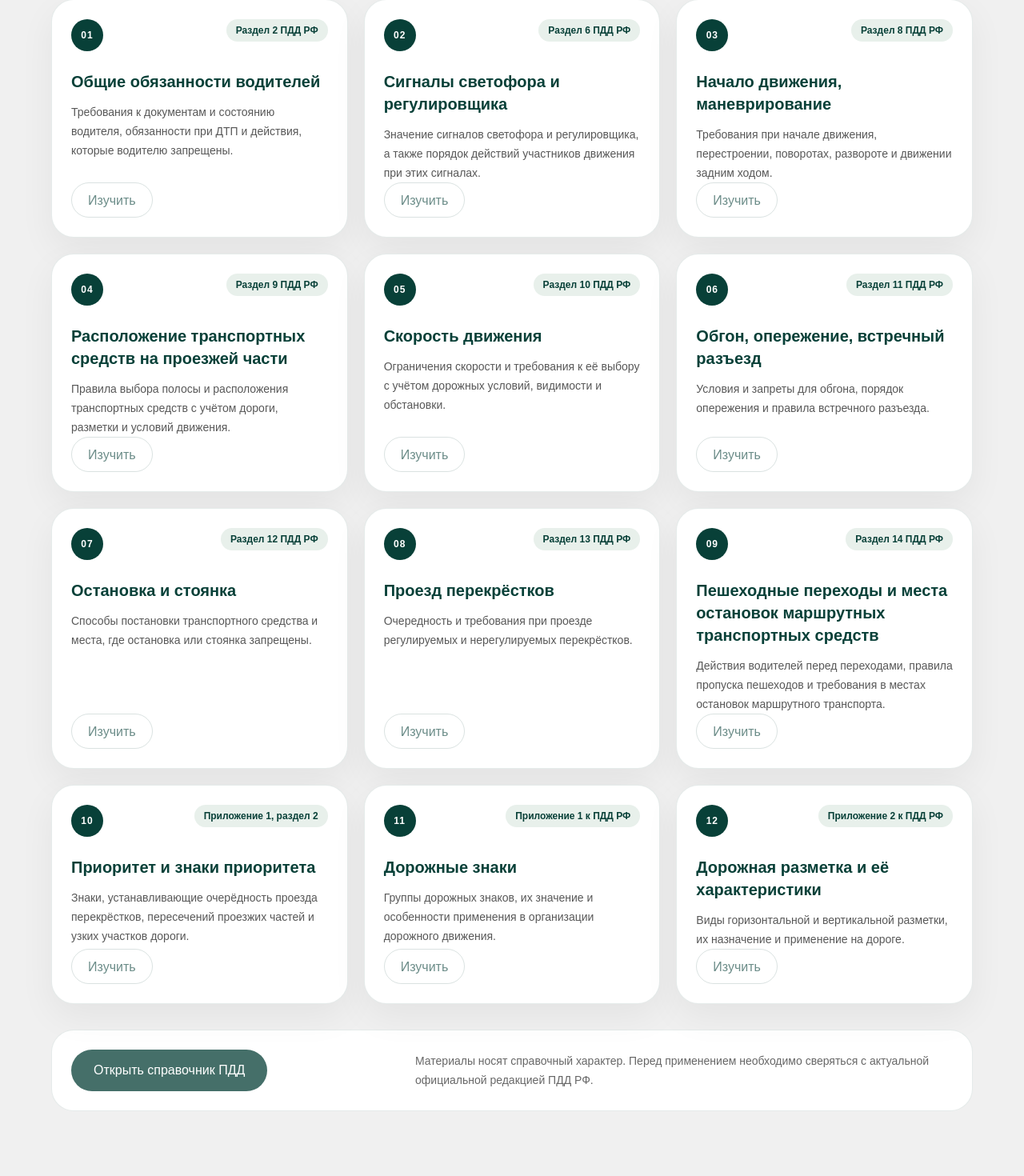
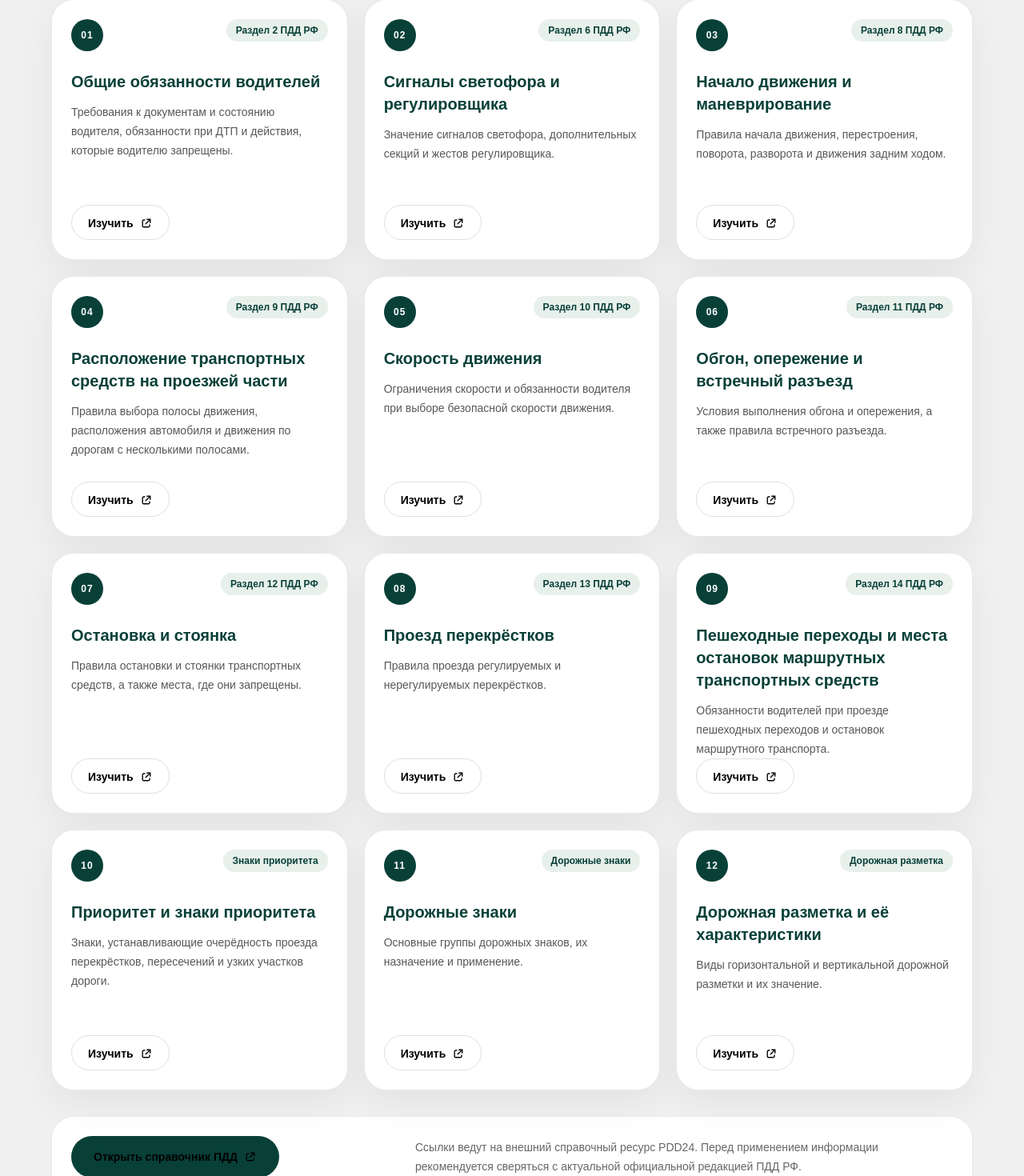
Before and after one commit to 2r6y768cd6-lgtm/driving-instructor-site, a Next.js app: page / in a window 1280 px wide. Shown: the part 4574-6044 px from the top of the page at 80% size. Built offline with nearby package versions, Linux system fonts and the light colour scheme.

Commit message:
Подключить разделы ПДД к PDD24

```diff
--- a/components/PddSection.tsx
+++ b/components/PddSection.tsx
@@ -24,15 +24,15 @@
           </p>
         </div>
 
-        <div className="mt-10 grid gap-5 sm:grid-cols-2 lg:grid-cols-3">
-          {pddSections.map((section, index) => (
+        <div className="mt-10 grid auto-rows-fr gap-5 sm:grid-cols-2 lg:grid-cols-3">
+          {pddSections.map((section) => (
             <article
               key={section.slug}
               className="group flex min-h-full flex-col rounded-[1.75rem] border border-[#084038]/10 bg-white p-6 shadow-[0_16px_45px_rgba(0,0,0,0.055)] transition duration-300 hover:-translate-y-1 hover:border-[#084038]/20 hover:shadow-[0_22px_60px_rgba(8,64,56,0.1)] motion-reduce:transform-none motion-reduce:transition-none"
             >
               <div className="flex items-start justify-between gap-4">
                 <span className="flex size-10 shrink-0 items-center justify-center rounded-full bg-[#084038] text-xs font-bold tracking-[0.08em] text-white">
-                  {String(index + 1).padStart(2, "0")}
+                  {section.number}
                 </span>
                 <span className="rounded-full bg-[#e8f0eb] px-3 py-1.5 text-right text-xs font-semibold leading-4 text-[#084038]">
                   {section.reference}
@@ -46,35 +46,60 @@
                 {section.description}
               </p>
 
-              <button
-                type="button"
-                disabled
-                aria-disabled="true"
-                data-future-route={section.href}
-                className="mt-auto inline-flex min-h-11 w-fit cursor-not-allowed items-center rounded-full border border-[#084038]/15 px-5 pt-0.5 text-sm font-semibold text-[#084038]/60"
+              <a
+                href={section.href}
+                target="_blank"
+                rel="noopener noreferrer"
+                aria-label={`Изучить ${lowercaseFirst(section.reference)} на внешнем сайте PDD24`}
+                className="mt-auto inline-flex min-h-11 w-fit items-center gap-2 rounded-full border border-[#084038]/15 px-5 pt-0.5 text-sm font-semibold text-[#084038] transition hover:border-[#084038]/35 hover:bg-[#e8f0eb] focus:outline-none focus:ring-2 focus:ring-[#084038] focus:ring-offset-2 motion-reduce:transition-none"
               >
                 Изучить
-              </button>
+                <ExternalLinkIcon />
+              </a>
             </article>
           ))}
         </div>
 
         <div className="mt-8 flex flex-col gap-4 rounded-[1.75rem] border border-[#084038]/10 bg-white p-5 sm:flex-row sm:items-center sm:justify-between sm:p-6">
-          <button
-            type="button"
-            disabled
-            aria-disabled="true"
-            data-future-route="/pdd"
-            className="inline-flex min-h-13 cursor-not-allowed items-center justify-center rounded-full bg-[#084038] px-7 text-sm font-bold text-white opacity-75 sm:shrink-0"
+          <a
+            href="https://pdd24.com/pdd"
+            target="_blank"
+            rel="noopener noreferrer"
+            aria-label="Открыть справочник ПДД на внешнем сайте PDD24"
+            className="inline-flex min-h-13 items-center justify-center gap-2 rounded-full bg-[#084038] px-7 text-sm font-bold text-white transition hover:bg-[#0a5147] focus:outline-none focus:ring-2 focus:ring-[#084038] focus:ring-offset-2 motion-reduce:transition-none sm:shrink-0"
           >
             Открыть справочник ПДД
-          </button>
+            <ExternalLinkIcon />
+          </a>
           <p className="text-sm leading-6 text-black/60 sm:max-w-2xl">
-            Материалы носят справочный характер. Перед применением необходимо
-            сверяться с актуальной официальной редакцией ПДД РФ.
+            Ссылки ведут на внешний справочный ресурс PDD24. Перед применением
+            информации рекомендуется сверяться с актуальной официальной
+            редакцией ПДД РФ.
           </p>
         </div>
       </div>
     </section>
   );
 }
+
+function ExternalLinkIcon() {
+  return (
+    <svg
+      aria-hidden="true"
+      viewBox="0 0 20 20"
+      fill="none"
+      stroke="currentColor"
+      strokeWidth="1.7"
+      className="size-4 shrink-0"
+    >
+      <path d="M8 5H5.75A1.75 1.75 0 0 0 4 6.75v7.5A1.75 1.75 0 0 0 5.75 16h7.5A1.75 1.75 0 0 0 15 14.25V12" />
+      <path d="M11 4h5v5M16 4l-7 7" strokeLinecap="round" />
+    </svg>
+  );
+}
+
+function lowercaseFirst(value: string) {
+  return value
+    ? `${value.charAt(0).toLocaleLowerCase("ru-RU")}${value.slice(1)}`
+    : value;
+}
--- a/data/pddSections.ts
+++ b/data/pddSections.ts
@@ -1,106 +1,119 @@
 export type PddSection = {
+  number: string;
   slug: string;
   title: string;
   description: string;
   reference: string;
-  href: `/pdd/${string}`;
+  href: `https://pdd24.com/${string}`;
 };
 
 export const pddSections = [
   {
+    number: "01",
     slug: "driver-duties",
     title: "Общие обязанности водителей",
     description:
       "Требования к документам и состоянию водителя, обязанности при ДТП и действия, которые водителю запрещены.",
     reference: "Раздел 2 ПДД РФ",
-    href: "/pdd/driver-duties",
+    href: "https://pdd24.com/pdd/pdd2",
   },
   {
+    number: "02",
     slug: "traffic-lights",
     title: "Сигналы светофора и регулировщика",
     description:
-      "Значение сигналов светофора и регулировщика, а также порядок действий участников движения при этих сигналах.",
+      "Значение сигналов светофора, дополнительных секций и жестов регулировщика.",
     reference: "Раздел 6 ПДД РФ",
-    href: "/pdd/traffic-lights",
+    href: "https://pdd24.com/pdd/pdd6",
   },
   {
+    number: "03",
     slug: "maneuvers",
-    title: "Начало движения, маневрирование",
+    title: "Начало движения и маневрирование",
     description:
-      "Требования при начале движения, перестроении, поворотах, развороте и движении задним ходом.",
+      "Правила начала движения, перестроения, поворота, разворота и движения задним ходом.",
     reference: "Раздел 8 ПДД РФ",
-    href: "/pdd/maneuvers",
+    href: "https://pdd24.com/pdd/pdd8",
   },
   {
+    number: "04",
     slug: "road-position",
     title: "Расположение транспортных средств на проезжей части",
     description:
-      "Правила выбора полосы и расположения транспортных средств с учётом дороги, разметки и условий движения.",
+      "Правила выбора полосы движения, расположения автомобиля и движения по дорогам с несколькими полосами.",
     reference: "Раздел 9 ПДД РФ",
-    href: "/pdd/road-position",
+    href: "https://pdd24.com/pdd/pdd9",
   },
   {
+    number: "05",
     slug: "speed",
     title: "Скорость движения",
     description:
-      "Ограничения скорости и требования к её выбору с учётом дорожных условий, видимости и обстановки.",
+      "Ограничения скорости и обязанности водителя при выборе безопасной скорости движения.",
     reference: "Раздел 10 ПДД РФ",
-    href: "/pdd/speed",
+    href: "https://pdd24.com/pdd/pdd10",
   },
   {
+    number: "06",
     slug: "overtaking",
-    title: "Обгон, опережение, встречный разъезд",
+    title: "Обгон, опережение и встречный разъезд",
     description:
-      "Условия и запреты для обгона, порядок опережения и правила встречного разъезда.",
+      "Условия выполнения обгона и опережения, а также правила встречного разъезда.",
     reference: "Раздел 11 ПДД РФ",
-    href: "/pdd/overtaking",
+    href: "https://pdd24.com/pdd/pdd11",
   },
   {
+    number: "07",
     slug: "parking",
     title: "Остановка и стоянка",
     description:
-      "Способы постановки транспортного средства и места, где остановка или стоянка запрещены.",
+      "Правила остановки и стоянки транспортных средств, а также места, где они запрещены.",
     reference: "Раздел 12 ПДД РФ",
-    href: "/pdd/parking",
+    href: "https://pdd24.com/pdd/pdd12",
   },
   {
+    number: "08",
     slug: "intersections",
     title: "Проезд перекрёстков",
     description:
-      "Очередность и требования при проезде регулируемых и нерегулируемых перекрёстков.",
+      "Правила проезда регулируемых и нерегулируемых перекрёстков.",
     reference: "Раздел 13 ПДД РФ",
-    href: "/pdd/intersections",
+    href: "https://pdd24.com/pdd/pdd13",
   },
   {
+    number: "09",
     slug: "pedestrians",
     title: "Пешеходные переходы и места остановок маршрутных транспортных средств",
     description:
-      "Действия водителей перед переходами, правила пропуска пешеходов и требования в местах остановок маршрутного транспорта.",
+      "Обязанности водителей при проезде пешеходных переходов и остановок маршрутного транспорта.",
     reference: "Раздел 14 ПДД РФ",
-    href: "/pdd/pedestrians",
+    href: "https://pdd24.com/pdd/pdd14",
   },
   {
+    number: "10",
     slug: "priority",
     title: "Приоритет и знаки приоритета",
     description:
-      "Знаки, устанавливающие очерёдность проезда перекрёстков, пересечений проезжих частей и узких участков дороги.",
-    reference: "Приложение 1, раздел 2",
-    href: "/pdd/priority",
+      "Знаки, устанавливающие очерёдность проезда перекрёстков, пересечений и узких участков дороги.",
+    reference: "Знаки приоритета",
+    href: "https://pdd24.com/pdd/znak2",
   },
   {
+    number: "11",
     slug: "signs",
     title: "Дорожные знаки",
     description:
-      "Группы дорожных знаков, их значение и особенности применения в организации дорожного движения.",
-    reference: "Приложение 1 к ПДД РФ",
-    href: "/pdd/signs",
+      "Основные группы дорожных знаков, их назначение и применение.",
+    reference: "Дорожные знаки",
+    href: "https://pdd24.com/pdd/znak1",
   },
   {
+    number: "12",
     slug: "markings",
     title: "Дорожная разметка и её характеристики",
     description:
-      "Виды горизонтальной и вертикальной разметки, их назначение и применение на дороге.",
-    reference: "Приложение 2 к ПДД РФ",
-    href: "/pdd/markings",
+      "Виды горизонтальной и вертикальной дорожной разметки и их значение.",
+    reference: "Дорожная разметка",
+    href: "https://pdd24.com/pdd/razm1",
   },
 ] as const satisfies readonly PddSection[];
```
